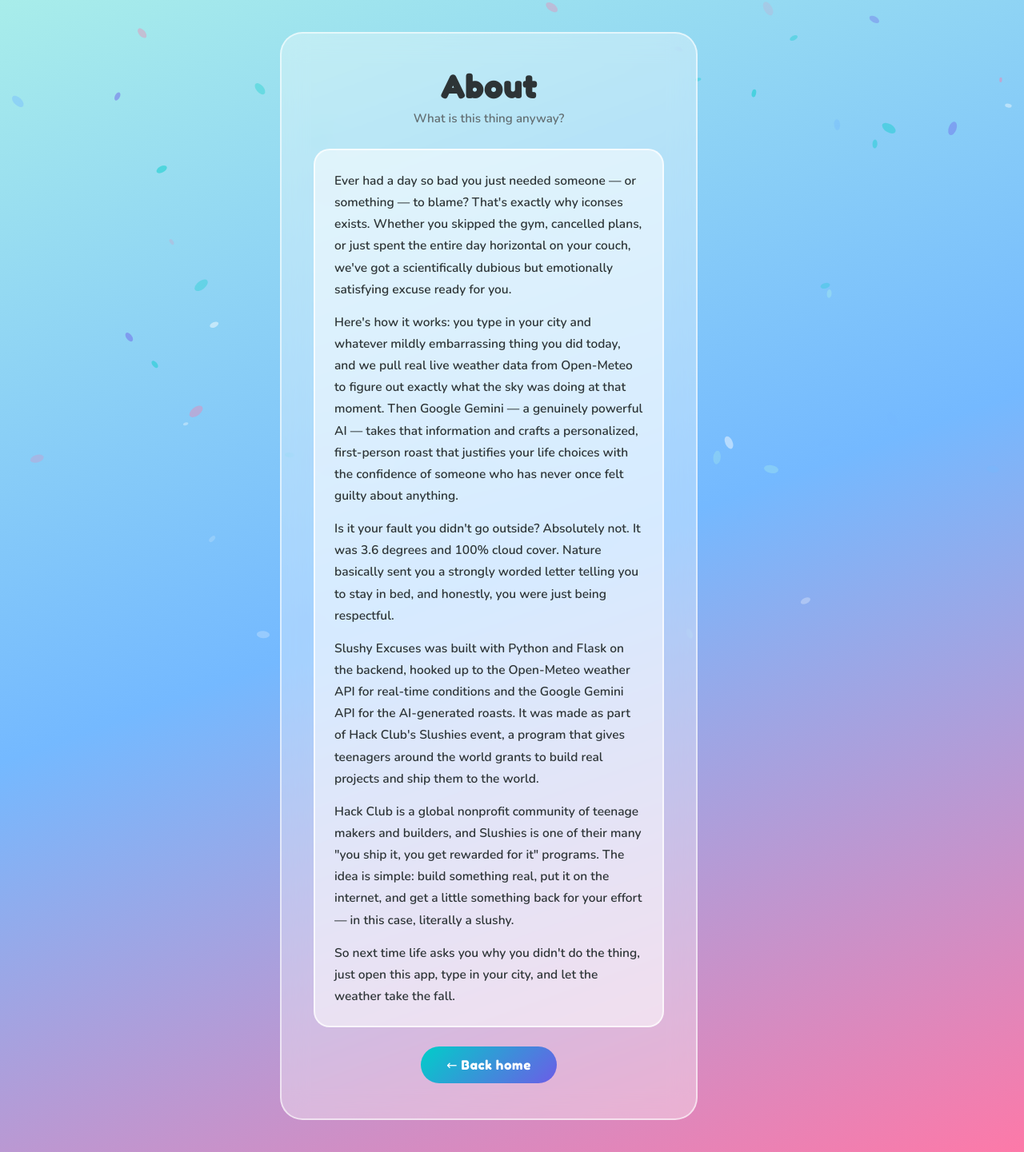
After one commit to kushmdesai/blame-the-weather, a Flask app: page /about in a window 1280 px wide. The commit adds this page. Shown: the whole page at 80% size. Run offline with Flask 3, Linux system fonts and the light colour scheme.

Commit message:
pretty much just copy pasted the index.html with some minor changes for about.html

```diff
--- a/app.py
+++ b/app.py
@@ -58,5 +58,9 @@ def roast_page():
    result = ai(city, bad_day, weather)
    return render_template("index.html", excuse = result.excuse, punchline = result.punchline)
 
+@app.route("/about")
+def about_page():
+    return render_template("about.html")
+
 if __name__ == "__main__":
     app.run(5000, debug=True)
--- /dev/null
+++ b/templates/about.html
@@ -0,0 +1,218 @@
+<!doctype html>
+<html>
+  <head>
+    <meta charset="UTF-8" />
+    <title>About - Slushy Excuses</title>
+    <link
+      href="https://fonts.googleapis.com/css2?family=Fredoka+One&family=Nunito:wght@400;600;700&display=swap"
+      rel="stylesheet"
+    />
+    <style>
+      * {
+        margin: 0;
+        padding: 0;
+        box-sizing: border-box;
+      }
+
+      body {
+        min-height: 100vh;
+        display: flex;
+        align-items: center;
+        justify-content: center;
+        background: linear-gradient(160deg, #a8edea, #74b9ff, #fd79a8);
+        font-family: "Nunito", sans-serif;
+        padding: 40px 20px;
+      }
+
+      .card {
+        background: rgba(255, 255, 255, 0.35);
+        backdrop-filter: blur(16px);
+        -webkit-backdrop-filter: blur(16px);
+        border: 2px solid rgba(255, 255, 255, 0.6);
+        padding: 44px 40px;
+        border-radius: 28px;
+        max-width: 580px;
+        width: 90%;
+        text-align: center;
+      }
+
+      h1 {
+        font-family: "Fredoka One", cursive;
+        font-size: 2.4rem;
+        color: #2d3436;
+        letter-spacing: 1px;
+        margin-bottom: 6px;
+      }
+
+      .subtitle {
+        color: #636e72;
+        font-size: 0.95rem;
+        font-weight: 600;
+        margin-bottom: 28px;
+      }
+
+      .about-text {
+        text-align: left;
+        background: rgba(255, 255, 255, 0.55);
+        border: 2px solid rgba(255, 255, 255, 0.7);
+        border-radius: 20px;
+        padding: 24px;
+        margin-bottom: 24px;
+      }
+
+      .about-text p {
+        color: #2d3436;
+        font-size: 0.97rem;
+        font-weight: 600;
+        line-height: 1.75;
+        margin-bottom: 14px;
+      }
+
+      .about-text p:last-child {
+        margin-bottom: 0;
+      }
+
+      a.back-btn {
+        display: inline-block;
+        padding: 13px 32px;
+        background: linear-gradient(135deg, #00cec9, #6c5ce7);
+        color: white;
+        border-radius: 50px;
+        text-decoration: none;
+        font-family: "Fredoka One", cursive;
+        font-size: 1rem;
+        letter-spacing: 0.5px;
+        transition:
+          opacity 0.2s,
+          transform 0.15s;
+      }
+
+      a.back-btn:hover {
+        opacity: 0.9;
+        transform: scale(1.02);
+      }
+
+      a.back-btn:active {
+        transform: scale(0.98);
+      }
+    </style>
+  </head>
+  <body>
+    <canvas
+      id="slush"
+      style="
+        position: fixed;
+        top: 0;
+        left: 0;
+        width: 100%;
+        height: 100%;
+        z-index: 0;
+        pointer-events: none;
+      "
+    ></canvas>
+
+    <div style="position: relative; z-index: 1">
+      <div class="card">
+        <h1>About</h1>
+        <p class="subtitle">What is this thing anyway?</p>
+        <div class="about-text">
+          <p>
+            Ever had a day so bad you just needed someone — or something — to
+            blame? That's exactly why iconses exists. Whether you skipped the
+            gym, cancelled plans, or just spent the entire day horizontal on
+            your couch, we've got a scientifically dubious but emotionally
+            satisfying excuse ready for you.
+          </p>
+          <p>
+            Here's how it works: you type in your city and whatever mildly
+            embarrassing thing you did today, and we pull real live weather data
+            from Open-Meteo to figure out exactly what the sky was doing at that
+            moment. Then Google Gemini — a genuinely powerful AI — takes that
+            information and crafts a personalized, first-person roast that
+            justifies your life choices with the confidence of someone who has
+            never once felt guilty about anything.
+          </p>
+          <p>
+            Is it your fault you didn't go outside? Absolutely not. It was 3.6
+            degrees and 100% cloud cover. Nature basically sent you a strongly
+            worded letter telling you to stay in bed, and honestly, you were
+            just being respectful.
+          </p>
+          <p>
+            Slushy Excuses was built with Python and Flask on the backend,
+            hooked up to the Open-Meteo weather API for real-time conditions and
+            the Google Gemini API for the AI-generated roasts. It was made as
+            part of Hack Club's Slushies event, a program that gives teenagers
+            around the world grants to build real projects and ship them to the
+            world.
+          </p>
+          <p>
+            Hack Club is a global nonprofit community of teenage makers and
+            builders, and Slushies is one of their many "you ship it, you get
+            rewarded for it" programs. The idea is simple: build something real,
+            put it on the internet, and get a little something back for your
+            effort — in this case, literally a slushy.
+          </p>
+          <p>
+            So next time life asks you why you didn't do the thing, just open
+            this app, type in your city, and let the weather take the fall.
+          </p>
+        </div>
+        <a href="/" class="back-btn">← Back home</a>
+      </div>
+    </div>
+
+    <script>
+      const canvas = document.getElementById("slush");
+      const ctx = canvas.getContext("2d");
+
+      canvas.width = window.innerWidth;
+      canvas.height = window.innerHeight;
+      window.addEventListener("resize", () => {
+        canvas.width = window.innerWidth;
+        canvas.height = window.innerHeight;
+      });
+
+      const chunks = Array.from({ length: 60 }, () => ({
+        x: Math.random() * canvas.width,
+        y: Math.random() * canvas.height,
+        r: Math.random() * 7 + 3,
+        dx: (Math.random() - 0.5) * 0.6,
+        dy: (Math.random() - 0.5) * 0.6,
+        angle: Math.random() * Math.PI,
+        opacity: Math.random() * 0.35 + 0.15,
+        color: [
+          "#ffffff",
+          "#a8edea",
+          "#74b9ff",
+          "#fd79a8",
+          "#00cec9",
+          "#6c5ce7",
+        ][Math.floor(Math.random() * 6)],
+      }));
+
+      function draw() {
+        ctx.clearRect(0, 0, canvas.width, canvas.height);
+        for (const c of chunks) {
+          ctx.beginPath();
+          ctx.ellipse(c.x, c.y, c.r, c.r * 0.55, c.angle, 0, Math.PI * 2);
+          ctx.fillStyle = c.color;
+          ctx.globalAlpha = c.opacity;
+          ctx.fill();
+          ctx.globalAlpha = 1;
+
+          c.x += c.dx;
+          c.y += c.dy;
+          c.angle += 0.01;
+
+          if (c.x < -10) c.x = canvas.width + 10;
+          if (c.x > canvas.width + 10) c.x = -10;
+          if (c.y < -10) c.y = canvas.height + 10;
+          if (c.y > canvas.height + 10) c.y = -10;
+        }
+        requestAnimationFrame(draw);
+      }
+      draw();
+    </script>
+  </body>
+</html>
```
Also changed, not shown: templates/index.html (+26 -0 lines).
